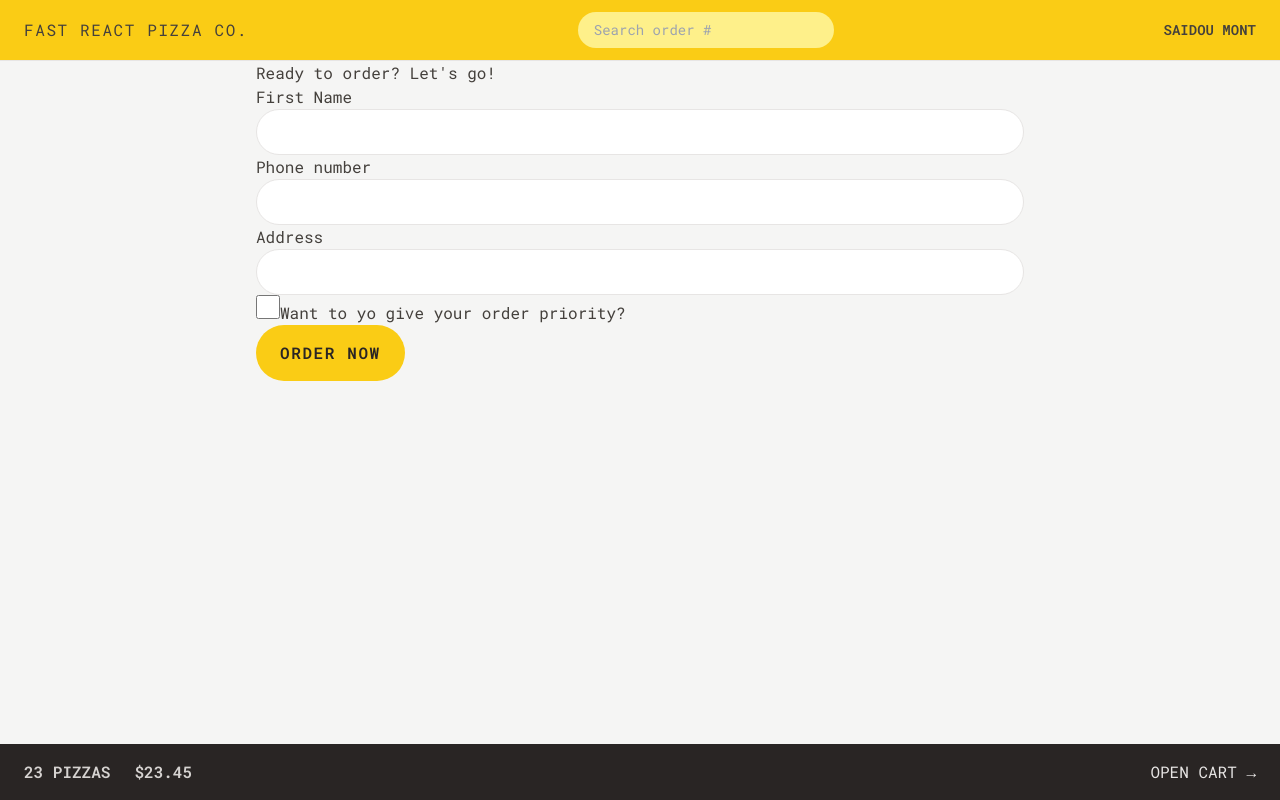
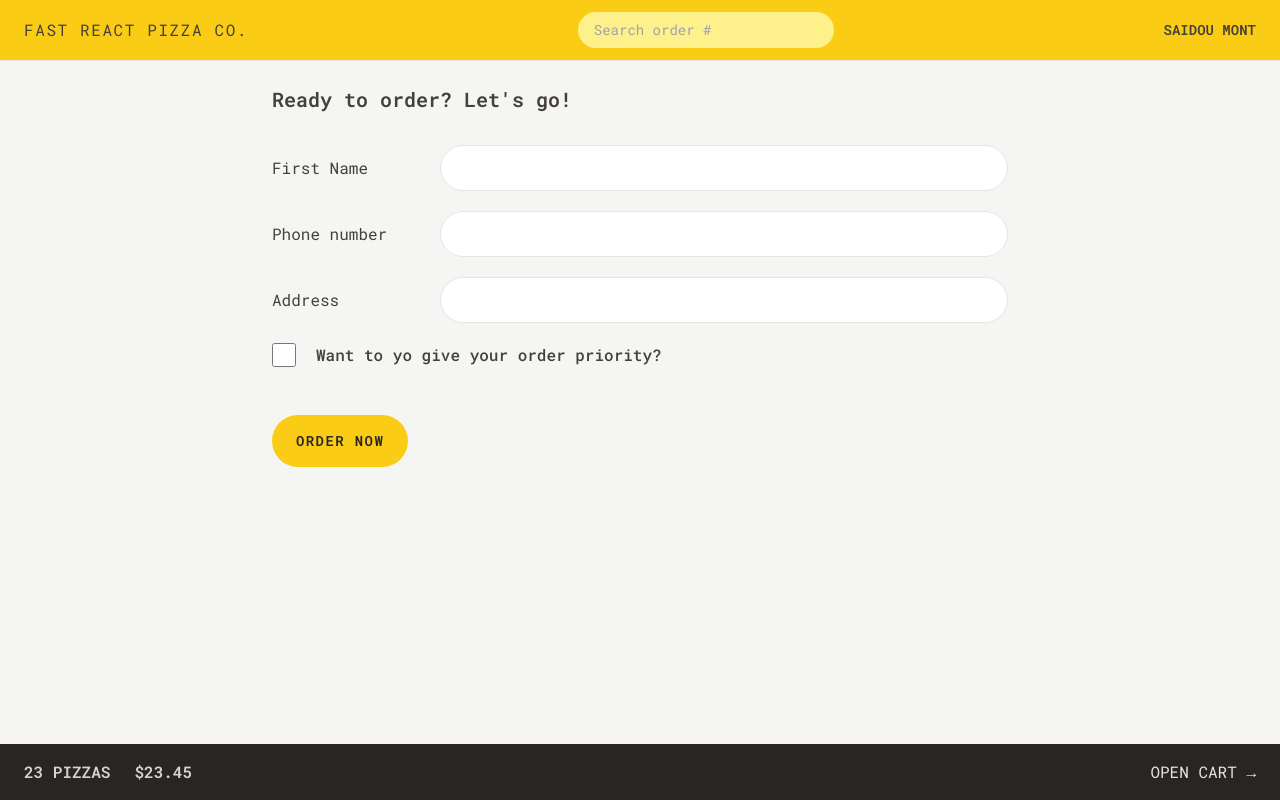
Before and after one commit to Saidou25/fast-react-pizza, a React (Vite) app: page /order/new in a window 1280 px wide. Built offline with nearby package versions, Linux system fonts and the light colour scheme; the HTML template or start-up script is replaced by a standard one.

Commit message:
styled order form and added pizza emoji on tab

```diff
--- a/src/features/order/CreateOrder.jsx
+++ b/src/features/order/CreateOrder.jsx
@@ -43,32 +43,33 @@
   const cart = fakeCart;
 
   return (
-    <div>
-      <h2>Ready to order? Let's go!</h2>
+    <div className="px-4 py-6">
+      <h2 className="text-xl font-semibold mb-8">Ready to order? Let's go!</h2>
 
-      <Form method="POST" action="/order/new">
+      <Form method="POST">
         {/* <Form method="POST" action="/order/new"> */}
-        <div>
-          <label>First Name</label>
-          <input className="input" type="text" name="customer" required />
+        <div className="mb-5 flex flex-col gap-2 sm:flex-row sm:items-center">
+          <label className="sm:basis-40">First Name</label>
+          <input className="input grow" type="text" name="customer" required />
         </div>
 
-        <div>
-          <label>Phone number</label>
-          <div>
-            <input className="input" type="tel" name="phone" required />
-          </div>
-          {formErrors?.phone && <p>{formErrors.phone}</p>}
-        </div>
-
-        <div>
-          <label>Address</label>
-          <div>
-            <input className="input" type="text" name="address" required />
+        <div className="mb-5 flex flex-col gap-2 sm:flex-row sm:items-center">
+          <label className="sm:basis-40">Phone number</label>
+          <div className="grow">
+            <input className="input w-full" type="tel" name="phone" required />
+          {formErrors?.phone && <p
+          className="mt-2 bg-red-100 text-xs text-red-700 p-2 rounded-md">{formErrors.phone}</p>}
           </div>
         </div>
 
-        <div>
+        <div className="mb-5 flex flex-col gap-2 sm:flex-row sm:items-center">
+          <label className="sm:basis-40">Address</label>
+          <div className="grow">
+            <input className="input w-full" type="text" name="address" required />
+          </div>
+        </div>
+
+        <div className="mb-12 flex gap-5">
           <input
             className="h-6 w-6 accent-yellow-400 focus:outline-none focus:ring focus:rinf-yellow-400
           focus:ring-offset-2"
@@ -78,7 +79,8 @@
             // value={withPriority}
             // onChange={(e) => setWithPriority(e.target.checked)}
           />
-          <label htmlFor="priority">Want to yo give your order priority?</label>
+          <label htmlFor="priority"
+          className="font-medium">Want to yo give your order priority?</label>
         </div>
 
         <div>
--- a/src/index.css
+++ b/src/index.css
@@ -6,7 +6,7 @@
   .input {
     @apply rounded-full border border-stone-200 px-4 py-2 text-sm
   transition-all duration-300 placeholder:text-stone-500
-  focus:outline-none focus:ring focus:ring-yellow-400 w-full
+  focus:outline-none focus:ring focus:ring-yellow-400
   md:px-6 md:py-3;
   }
   .loader {
--- a/src/ui/Button.jsx
+++ b/src/ui/Button.jsx
@@ -3,11 +3,11 @@
 
 export default function Button({ children, disabled, to, type }) {
 
-const base = 'inline-block bg-yellow-400 uppercase font-semibold text-stone-800 rounded-full tracking-widest hover:bg-yellow-300 transition-colors-300 duration-300 focus:outline-none focus:ring focus:ring-yellow-300 focus:bg-yellow-300 focus:ring-offset-2 disabled:cursor-not-allowed '
+const base = 'inline-block text-sm  bg-yellow-400 uppercase font-semibold text-stone-800 rounded-full tracking-widest hover:bg-yellow-300 transition-colors-300 duration-300 focus:outline-none focus:ring focus:ring-yellow-300 focus:bg-yellow-300 focus:ring-offset-2 disabled:cursor-not-allowed '
 const styles = {
   primary: base + "px-4 py-3 md:px-6 md:py-4",
   small: base + "px-4  py-2 md:px-5 md:py-2.5 text-xs",
-  secondary: 'inline-block border-2 border-stone-300 uppercase font-semibold text-stone-400 rounded-full tracking-widest hover:bg-stone-300 hover:text-stone-800 transition-colors-300 duration-300 focus:outline-none focus:text-stone-800 focus:ring focus:ring-stone-200 focus:bg-stone-300 focus:ring-offset-2 disabled:cursor-not-allowed px-4 py-2.5 md:px-6 md:py-3.5'
+  secondary: 'inline-block text-sm border-2 border-stone-300 uppercase font-semibold text-stone-400 rounded-full tracking-widest hover:bg-stone-300 hover:text-stone-800 transition-colors-300 duration-300 focus:outline-none focus:text-stone-800 focus:ring focus:ring-stone-200 focus:bg-stone-300 focus:ring-offset-2 disabled:cursor-not-allowed px-4 py-2.5 md:px-6 md:py-3.5'
 
 };
 
```
Also changed, not shown: index.html (+2 -2 lines).
